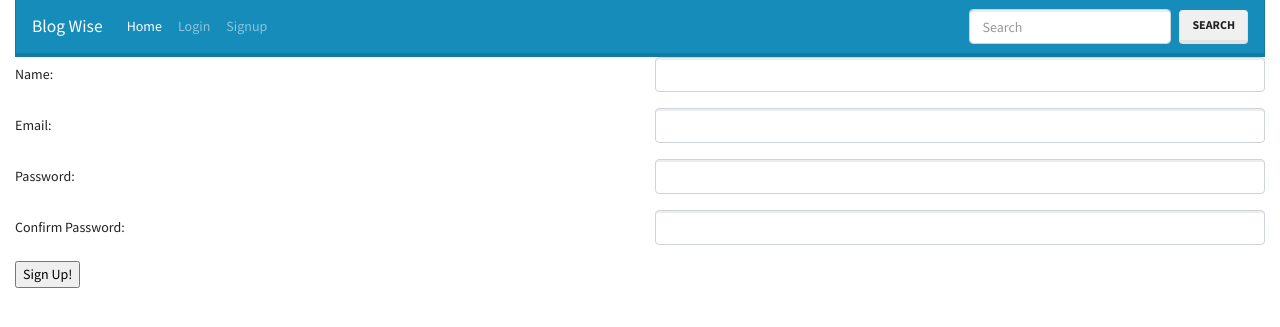
After one commit to code-workshops/blogwise, a Flask app: page /signup in a window 1280 px wide. The commit adds this page. Shown: the top 327 px of the page. Run offline with Flask 2, Linux system fonts and the light colour scheme; some libraries are stand-ins or nearby versions.

Commit message:
Add user login, signup features.

```diff
--- a/templates/_nav.html
+++ b/templates/_nav.html
@@ -9,15 +9,23 @@
       <li class="nav-item active">
         <a class="nav-link" href="/">Home <span class="sr-only">(current)</span></a>
       </li>
+      {% if session.get('user_id') %}
       <li class="nav-item">
-        <a class="nav-link" href="#">Login</a>
+        <a class="nav-link" href="/logout">Logout</a>
       </li>
-      {% if user %}
       <li class="nav-item">
-        <a class="nav-link" href="#">New Article</a>
+        <a class="nav-link" href="/article/new">New Article</a>
+      </li>
+      {% else %}
+      <li class="nav-item">
+        <a class="nav-link" href="/login">Login</a>
+      </li>
+      <li class="nav-item">
+        <a class="nav-link" href="/signup">Signup</a>
       </li>
       {% endif %}
     </ul>
+
     <form class="form-inline my-2 my-lg-0">
       <input class="form-control mr-sm-2" type="text" placeholder="Search">
       <button class="btn btn-secondary my-2 my-sm-0" type="submit">Search</button>
--- a/templates/base.html
+++ b/templates/base.html
@@ -9,6 +9,12 @@
 <div class="container-fluid">
 {% include '_nav.html' %}
 
+{% with messages = get_flashed_messages()  %}
+	{% if messages %}
+		<div>{{ message }}</div>
+	{% endif %}
+{% endwith %}
+
 {% block content %}{% endblock %}
 </div>
 
--- /dev/null
+++ b/templates/signup.html
@@ -0,0 +1,37 @@
+{% extends 'base.html' %}
+
+{% block content %}
+
+<form action="/signup" method="post">
+    <div class="form-group row">
+      <label for="userName" class="col-md-6 col-form-label">Name: </label>
+      <div class="col-md-6">
+          <input type="text" class="form-control" name="name" id="userName"">
+      </div>
+    </div>
+
+    <div class="form-group row">
+      <label for="userEmail" class="col-md-6 col-form-label">Email: </label>
+      <div class="col-md-6">
+          <input type="email" class="form-control" name="email" id="userEmail"">
+      </div>
+    </div>
+
+    <div class="form-group row">
+      <label for="userPassword" class="col-md-6 col-form-label">Password: </label>
+      <div class="col-md-6">
+          <input type="password" class="form-control" name="password" id="userPassword"">
+      </div>
+    </div>
+
+    <div class="form-group row">
+      <label for="passwordConf" class="col-md-6 col-form-label">Confirm Password: </label>
+      <div class="col-md-6">
+          <input type="password" class="form-control" name="passwordConf" id="passwordConf"">
+      </div>
+    </div>
+
+    <input type="submit" value="Sign Up!">
+</form>
+
+{% endblock %}
--- a/views.py
+++ b/views.py
@@ -1,6 +1,6 @@
-from flask import Flask, render_template, redirect, request
+from flask import Flask, flash, render_template, redirect, request, session
 
-from models import User, Article
+from models import Article, User
 
 app = Flask(__name__)
 
@@ -20,7 +20,7 @@ def index():
     return render_template('index.html', articles=articles)
 
 
-# RESTful routes
+# ARTICLE ROUTES
 @app.route('/articles')
 def articles():
     """
@@ -99,3 +99,58 @@ def article_delete(article_id):
     # db.session.commit()
 
     return redirect('/')
+
+
+# USER ROUTES
+
+
+@app.route('/signup')
+def signup_form():
+    """Render signup form."""
+    return render_template('signup.html')
+
+
+@app.route('/signup', methods=['POST'])
+def signup():
+    """Register new users!"""
+    # TODO: Allow javascript to verify a match on the form!
+    pword_conf = request.form.get('passwordConf')
+    password = request.form.get('password')
+
+    if password == pword_conf:
+        user = User(name=request.form.get('name'),
+                    email=request.form.get('email'),
+                    password=password)
+        user.save()
+        app.logger.info('User signup successful!')
+        session['user_id'] = user.id
+
+        return redirect('/')
+    else:
+        app.logger.info("User signp failed!")
+        flash("Passwords don't match!")
+
+        return render_template('signup.html')
+
+
+@app.route('/login')
+def login_form():
+    """Render login form."""
+    return render_template('login.html')
+
+
+@app.route('/login', methods=['POST'])
+def login():
+    """Log the user in!"""
+    user = User.query.filter_by(email=request.form.get('email'),
+                             password=request.form.get('password')).first_or_404()
+    session['user_id'] = user.id
+
+    return redirect('/')
+
+
+@app.route('/logout')
+def logout():
+    session.clear()
+
+    return redirect('/')
```
Also changed, not shown: templates/login.html (added, +23 -0 lines).
